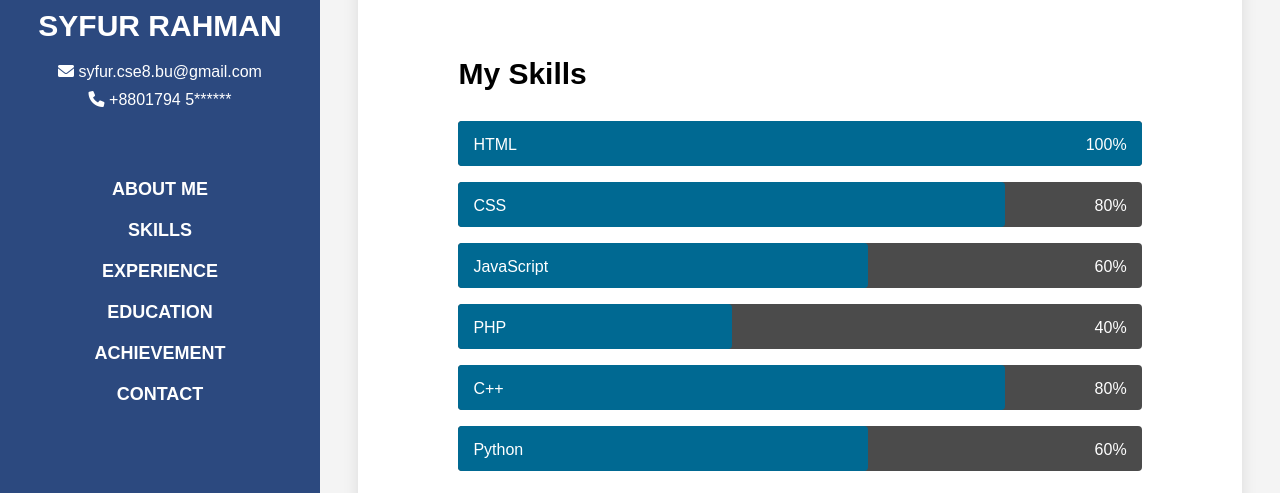
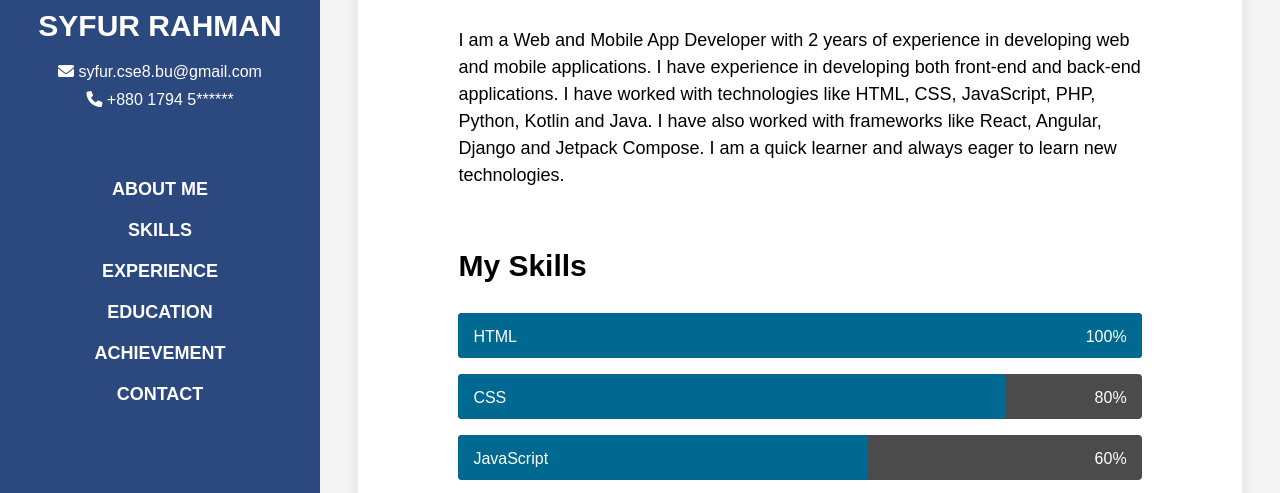
Before and after one commit to Syfur007/ProfessionalResume, a plain HTML site: page index.html in a window 1280 px wide. Shown: the part 268-761 px from the top of the page. Drawn offline with Linux system fonts and the light colour scheme.

Commit message:
Added About me

```diff
--- a/index.html
+++ b/index.html
@@ -24,7 +24,7 @@
             </span>
             <span>
                 <i class="fa-solid fa-phone"></i>
-                <p>+8801794 5******</p>
+                <p>+880 1794 5******</p>
             </span>
         </div>
         <ul class="menu">
@@ -53,6 +53,16 @@
                         <a href="https://www.facebook.com/syfur.s/"><i class="fa-brands fa-facebook"></i></a>
                     </div>
 
+                </div>
+
+                <div class="about">
+
+                    <p>
+                        I am a Web and Mobile App Developer with 2 years of experience in developing web and mobile applications. I have
+                        experience in developing both front-end and back-end applications. I have worked with
+                        technologies like HTML, CSS, JavaScript, PHP, Python, Kotlin and Java. I have also worked with frameworks
+                        like React, Angular, Django and Jetpack Compose. I am a quick learner and always eager to learn new technologies.
+                    </p>
                 </div>
 
                 <div id="skills">
--- a/styles.css
+++ b/styles.css
@@ -142,6 +142,13 @@ body {
 
 .fa-facebook:hover {
     color: #0866FF;
+}
+
+.about {
+    margin-top: 30px;
+    margin-bottom: 30px;
+    font-size: 18px;
+    line-height: 1.5em;
 }
 
 
```
